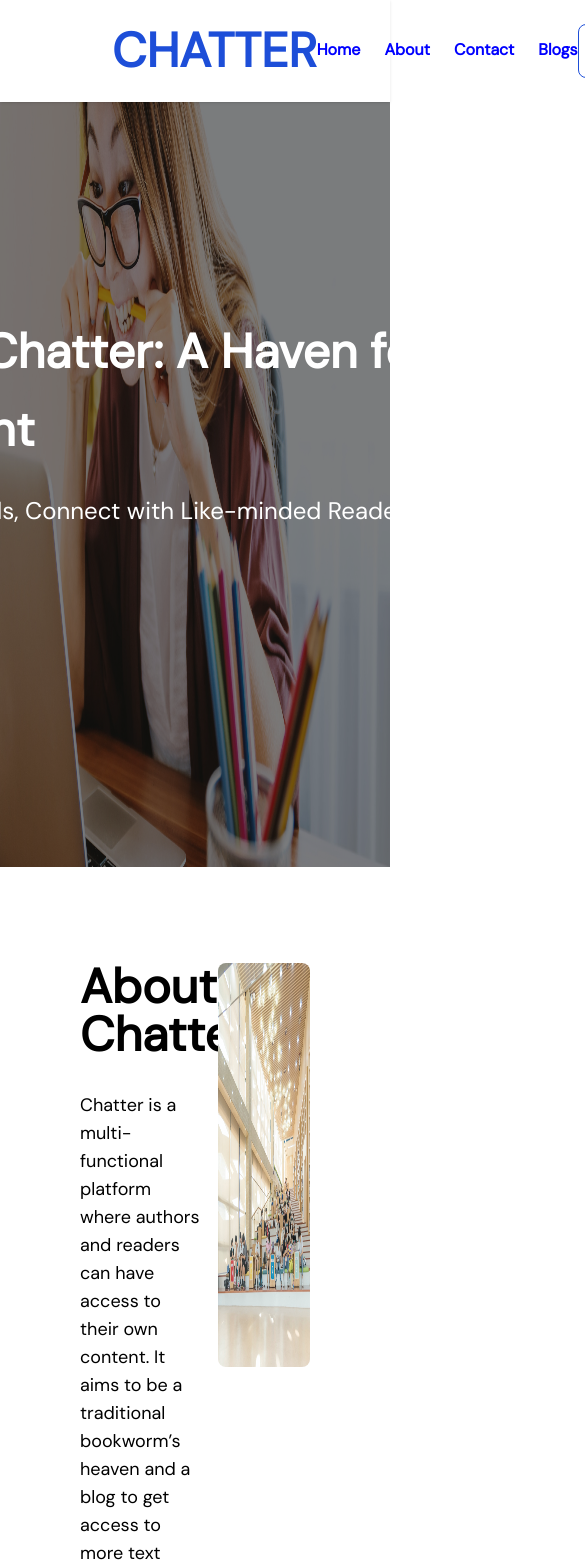
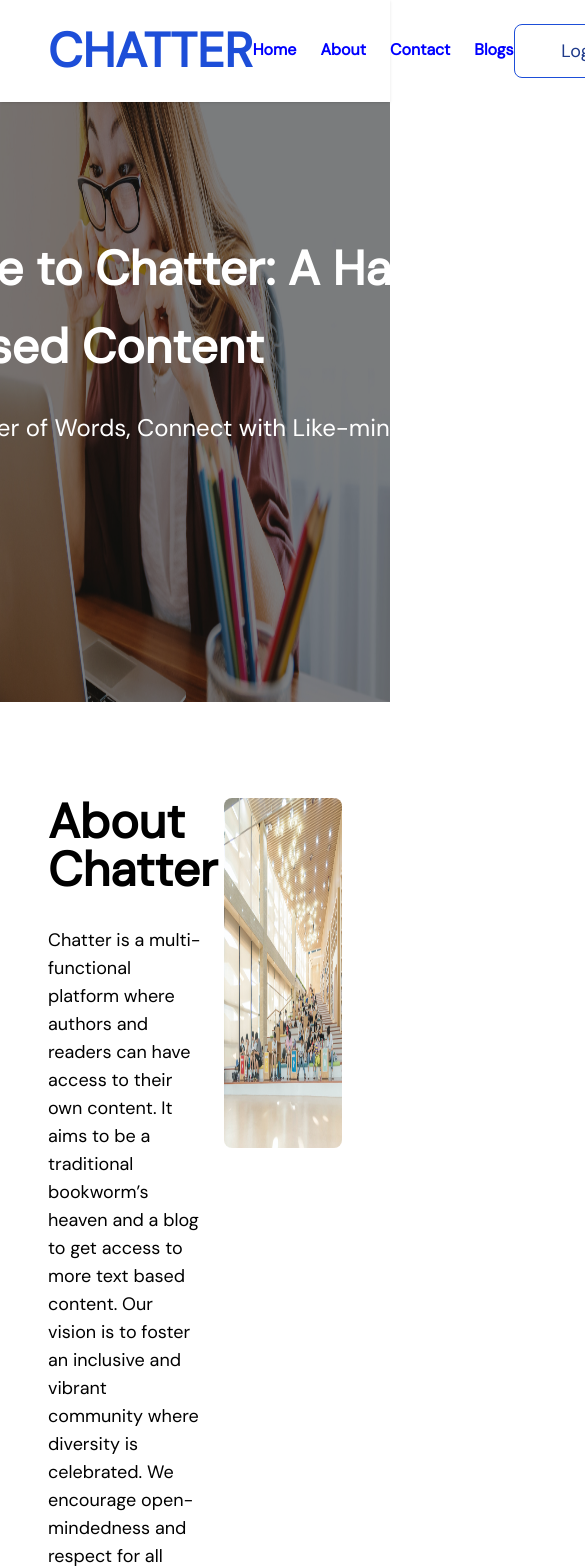
Before and after one commit to muzardemoses/Chatter-app, a React (Vite) app: page / in a window 390 px wide. Shown: the top 1568 px of the page, 585 px wide, since content can reach past the window. Built offline with nearby package versions, Linux system fonts and the light colour scheme; no server answers.

Commit message:
make landing page responsive for width 1024 and above

```diff
--- a/src/Components/Footer.tsx
+++ b/src/Components/Footer.tsx
@@ -1,10 +1,10 @@
 export const Footer = () => {
     return (
-        <div className="pt-12 pb-40 pl-32 pr-44 flex justify-between 2xl:pl-20 2xl:pr-32 2xl:pb-20" style={{ backgroundColor: "#FFEDCC80" }}>
+        <div className="pt-12 pb-40 pl-32 pr-44 flex justify-between 2xl:pl-20 2xl:pr-32 2xl:pb-20 xl:pl-14 xl:pr-20" style={{ backgroundColor: "#FFEDCC80" }}>
             <div>
                 <h2 className="mt-3 uppercase font-bold text-5xl text-blue-700">Chatter</h2>
             </div>
-            <div className="flex gap-52 2xl:gap-36">
+            <div className="flex gap-52 2xl:gap-36 xl:gap-20">
                 <div className="flex flex-col gap-7">
                     <h3 className="text-2xl font-medium">Explore</h3>
                     <div className="flex flex-col gap-4">
--- a/src/Components/Header.tsx
+++ b/src/Components/Header.tsx
@@ -11,7 +11,7 @@ export const Header = () => {
 
 
   return (
-    <div className="fixed top-0 left-0 z-20 w-full bg-white flex justify-between items-center px-28 py-6 shadow" >
+    <div className="fixed top-0 left-0 z-20 w-full bg-white flex justify-between items-center px-28 py-6 shadow xl:px-12" >
       <div className="">
         <h2 className=" uppercase font-bold text-5xl text-blue-700">Chatter</h2>
       </div>
--- a/src/Components/Home/SecFive.tsx
+++ b/src/Components/Home/SecFive.tsx
@@ -4,17 +4,17 @@ import imgThree from "../../Images/Home/sec-five-img-three.jpg";
 
 export const SecFive = () => {
     return (
-        <div className="py-20 px-52 flex justify-between 2xl:px-32 2xl:gap-10">
+        <div className="py-20 px-52 flex justify-between 2xl:px-32 2xl:gap-10 xl:px-14">
             <div className="flex gap-6 items-center">
                 <div className="flex flex-col gap-24">
-                    <img src={imgOne} alt="woman" className="rounded-full h-40 w-40" />
-                    <img src={imgTwo} alt="man" className="rounded-full h-40 w-40" />
+                    <img src={imgOne} alt="woman" className="rounded-full h-40 w-40 xl:w-32 xl:h-32" />
+                    <img src={imgTwo} alt="man" className="rounded-full h-40 w-40 xl:w-32 xl:h-32" />
                 </div>
-                <img src={imgThree} alt="man" className="rounded-full h-40 w-40" />
+                <img src={imgThree} alt="man" className="rounded-full h-40 w-40 xl:w-32 xl:h-32" />
             </div>
             <div className="flex flex-col gap-8">
                 <div className="flex flex-col gap-6">
-                    <h3 className="w-[665px] text-5xl font-bold leading-relaxed 2xl:w-[550px]">Write, read and connect with great minds on chatter</h3>
+                    <h3 className="w-[665px] text-5xl font-bold leading-relaxed 2xl:w-[550px] xl:text-[40px]">Write, read and connect with great minds on chatter</h3>
                     <p className="w-[594px] text-lg font-normal 2xl:w-[540px]">Share people your great ideas, and also read write-ups based on your interests. connect with people of same interests and goals  </p>
                 </div>
                 <button className='w-max px-6 py-3.5 bg-blue-700 text-white font-medium rounded-lg hover:bg-blue-800 transition duration-500 ease-in-out'>
--- a/src/Components/Home/SecFour.tsx
+++ b/src/Components/Home/SecFour.tsx
@@ -6,7 +6,7 @@ export const SecFour = () => {
 
 
     return (
-        <div className="py-24 px-20 flex gap-14" style={{ backgroundColor: "#FFEDCC80" }}>
+        <div className="py-24 px-20 flex gap-14 xl:px-14" style={{ backgroundColor: "#FFEDCC80" }}>
             <img src={boyImg} alt="boy" className="rounded-full" />
             <div className='flex flex-col gap-6'>
                 <div className='flex flex-col gap-12'>
--- a/src/Components/Home/SecOne.tsx
+++ b/src/Components/Home/SecOne.tsx
@@ -3,12 +3,12 @@ import bgImg from '../../Images/Home/sec-one-bg-img.jpg';
 
 export const SecOne = () => {
     return (
-        <div className="sec-one-con-height w-full relative flex justify-center items-center" >
+        <div className="h-[765px] w-full relative flex justify-center items-center xl:h-[600px]" >
             <div className="z-10 bg-black bg-opacity-50 w-full h-full flex flex-col justify-center items-center">
                 <div className='w-max flex flex-col gap-9'>
                     <div className='w-max flex flex-col gap-6'>
-                        <h1 className='sec-one-h1-width text-white text-5xl leading-relaxed font-bold' >Welcome to Chatter: A Haven for Text-Based Content</h1>
-                        <p className='text-white text-2xl leading-normal font-medium sec-one-p-width'>Unleash the Power of Words, Connect with Like-minded Readers and Writers</p>
+                        <h1 className='w-[984px] text-white text-5xl leading-relaxed font-bold xl:w-[760px]' >Welcome to Chatter: A Haven for Text-Based Content</h1>
+                        <p className='w-[740px] text-white text-2xl leading-normal font-medium sec-one-p-width xl:w-[750px]'>Unleash the Power of Words, Connect with Like-minded Readers and Writers</p>
                     </div>
                     <Link to="/register">
                         <button className='text-white text-lg font-semibold bg-blue-700 rounded-lg py-3.5 px-7 w-max hover:bg-blue-800 transition duration-500 ease-in-out' >Get Started</button>
--- a/src/Components/Home/SecTwo.tsx
+++ b/src/Components/Home/SecTwo.tsx
@@ -2,12 +2,12 @@ import divTwoImg from '../../Images/Home/sec-two-div-img.jpg'
 
 export const SecTwo = () => {
     return (
-        <div className="py-24 px-20 flex justify-between w-full" id='about'>
-            <div className='sec-two-child-div flex flex-col gap-8'>
+        <div className="py-24 px-20 flex justify-between w-full xl:px-12" id='about'>
+            <div className='w-[53.5%] flex flex-col gap-8'>
                 <h3 className='text-black text-5xl font-bold'>About Chatter</h3>
                 <p className='text-black text-lg font-normal'>Chatter is a multi-functional platform where authors and readers can have access to their own content. It aims to be a traditional bookworm’s heaven and a blog to get access to more text based content. Our vision is to foster an inclusive and vibrant community where diversity is celebrated. We encourage open-mindedness and respect for all individuals, regardless of their backgrounds or beliefs. By promoting dialogue and understanding, we strive </p>
             </div>
-            <img src={divTwoImg} alt="divTwoImg" className="sec-two-child-img rounded-lg" />
+            <img src={divTwoImg} alt="divTwoImg" className="h-[404px] w-[40%] rounded-lg xl:h-[350px]" />
         </div>
     )
 }
--- a/src/index.css
+++ b/src/index.css
@@ -60,34 +60,8 @@ body {
   font-family: "DM Sans", sans-serif;
 }
 
-/* Home Section One Styles */
-.sec-one-h1-width {
-  width: 984px;
-}
 
-.sec-one-p-width {
-  width: 740px;
-}
 
-.sec-one-con-height {
-  height: 765px;
-}
-
-/* Home Section Two Styles */
-.sec-two-child-img{
-    height: 404px;
-    width: 40%;
-}
-
-.sec-two-child-div{
-    width: 53.5%;
-}
-
-/* Home Section Three Styles */
-.sec-three-divs{
-    height: 324px;
-    width: 306px;;
-}
 
 
 /* Auth Layout Styles */
```
Also changed, not shown: src/Components/Home/SecThree.tsx (+4 -4 lines).
